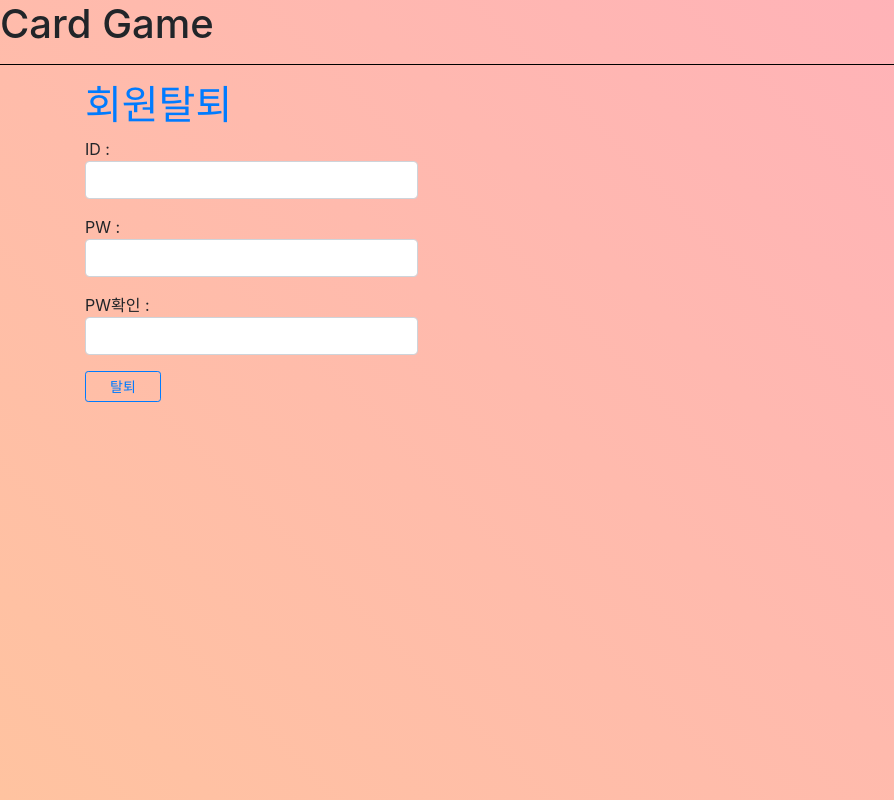
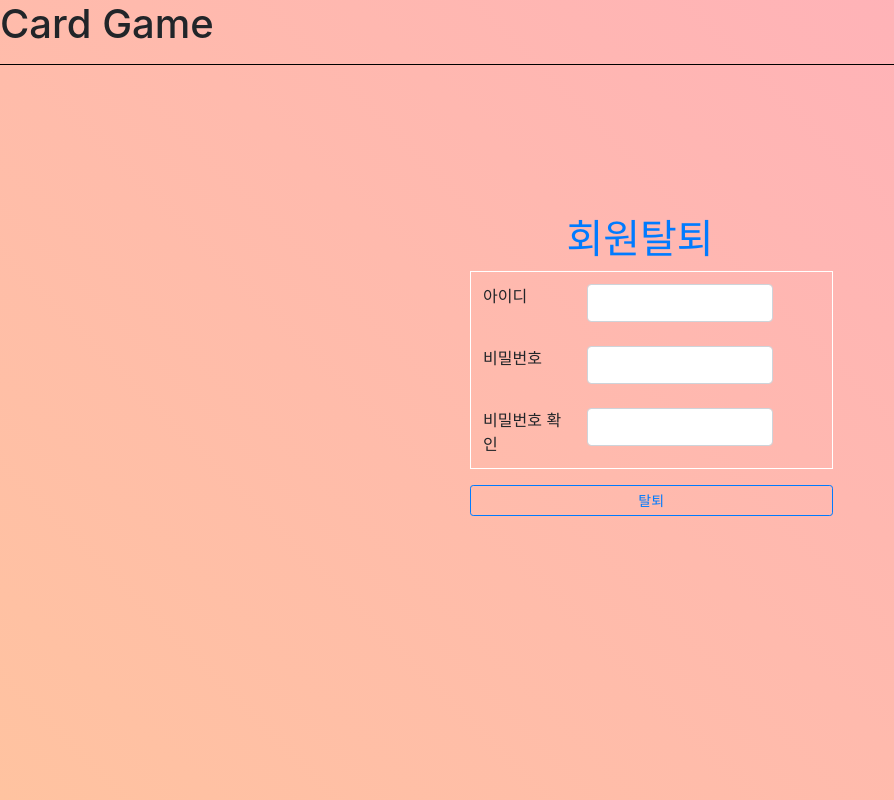
Before and after one commit to HoHyo1995/cardGame, a plain HTML site: page cardGame/WebContent/fire.html in a window 1280 px wide. Shown: the whole page, without its empty margins (0-894 px from the left). Drawn offline with nearby package versions, Linux system fonts and the light colour scheme; no server answers.

Commit message:
회원탈퇴랑 인덱스화면 css 수정

```diff
--- a/cardGame/WebContent/fire.html
+++ b/cardGame/WebContent/fire.html
@@ -17,34 +17,31 @@
 
 <!-- Latest compiled JavaScript -->
 <script src="https://maxcdn.bootstrapcdn.com/bootstrap/4.3.1/js/bootstrap.min.js"></script>
-<style>
-	button {
-	  background-color: #4CAF50; /* Green */
-	  border: none;
-	  color: white;
-	  padding: 15px 200px;
-	  text-align: center;
-	  text-decoration: none;
-	  display: inline-block;
-	  font-size: 16px;
-	}
-</style>
 </head>
 <body>
 <h1 id = "home">Card Game</h1>
 <hr width="100%" color="black">
-	<div class="container">
-	<h1 class="text-primary">회원탈퇴</h1>
-	<div class="form-group">
-		ID : <input type="text" id="memberId" class="form-control" style="width: 30%">
+<div style="margin-top : 150px;">
+	<h1 class="text-primary" style="text-align: center;">회원탈퇴</h1>
+	<div class="container" style="padding-left: 400px">
+	<!-- 회원가입을 위한 id,pw,pw확인이 필요 -->
+	<table class="table table-borderless" style="width: 50%">
+			<!-- 로그인을 위한 아이디와 비밀번호를 입력 받는다 -->
+			<tr>
+				<td>아이디</td>
+				<td><input type="text" id="memberId" class="form-control" style="width: 80%"></td>
+			</tr>
+			<tr>
+				<td>비밀번호</td>
+				<td><input type="password" id="memberPw" class="form-control" style="width: 80%"></td>
+			</tr>
+			<tr>
+				<td>비밀번호 확인</td>
+				<td><input type="password"  id="memberPw2" class="form-control" style="width: 80%"></td>
+			</tr>
+	</table>
+	<button id="fireBtn" class="btn btn-outline-primary btn-sm px-4" style="width: 50%">탈퇴</button>
 	</div>
-	<div class="form-group">
-		PW : <input type="password" id="memberPw" class="form-control" style="width: 30%">
-	</div>
-	<div class="form-group">
-		PW확인  : <input type="password"  id="memberPw2" class="form-control" style="width: 30%">
-	</div>
-	<button id="fireBtn" class="btn btn-outline-primary btn-sm px-4">탈퇴</button>
 </div>
 </body>
 <script>
```
Also changed, not shown: cardGame/WebContent/index.html (+7 -1 lines). Lines whose indentation alone changed are shown as unchanged.
